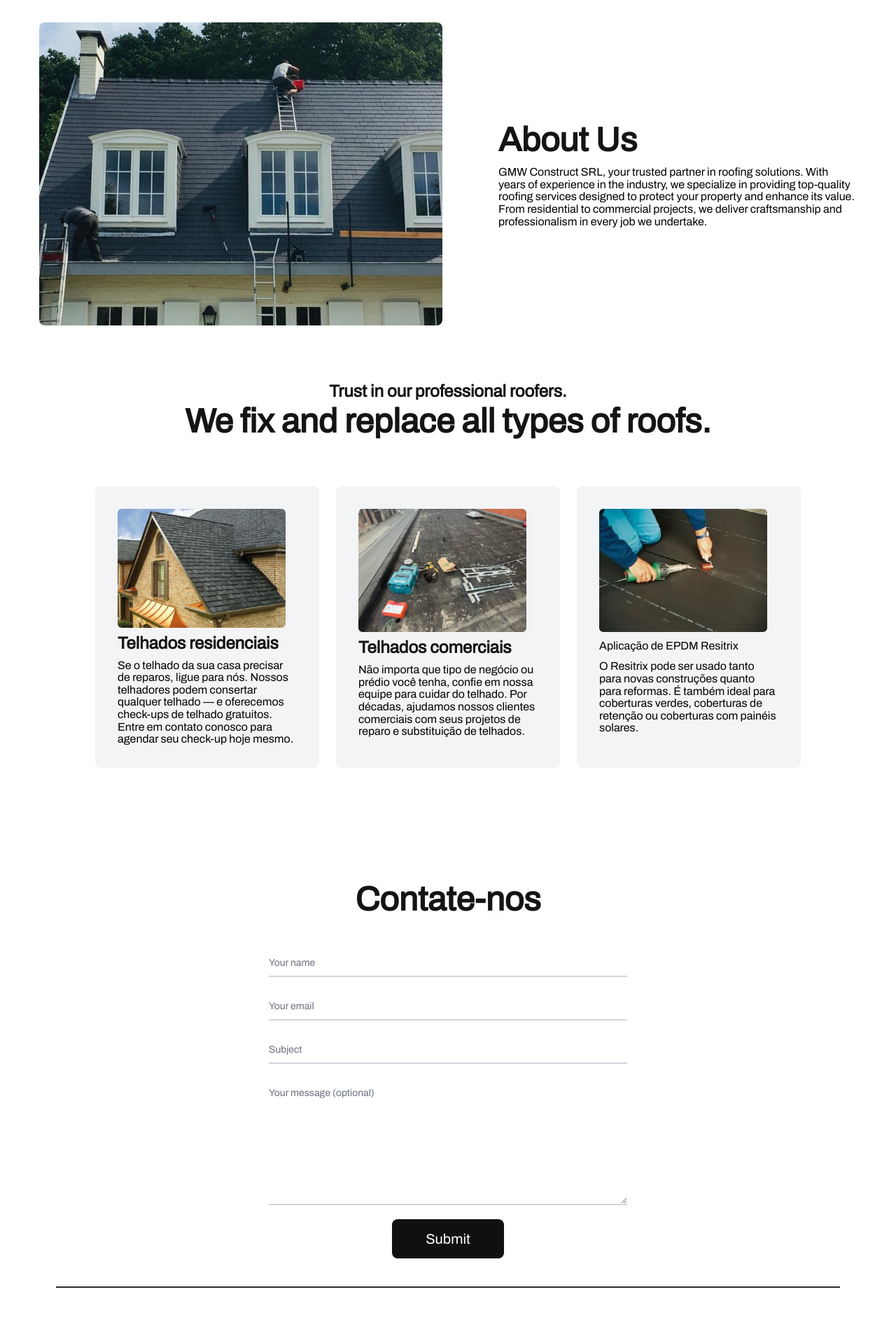
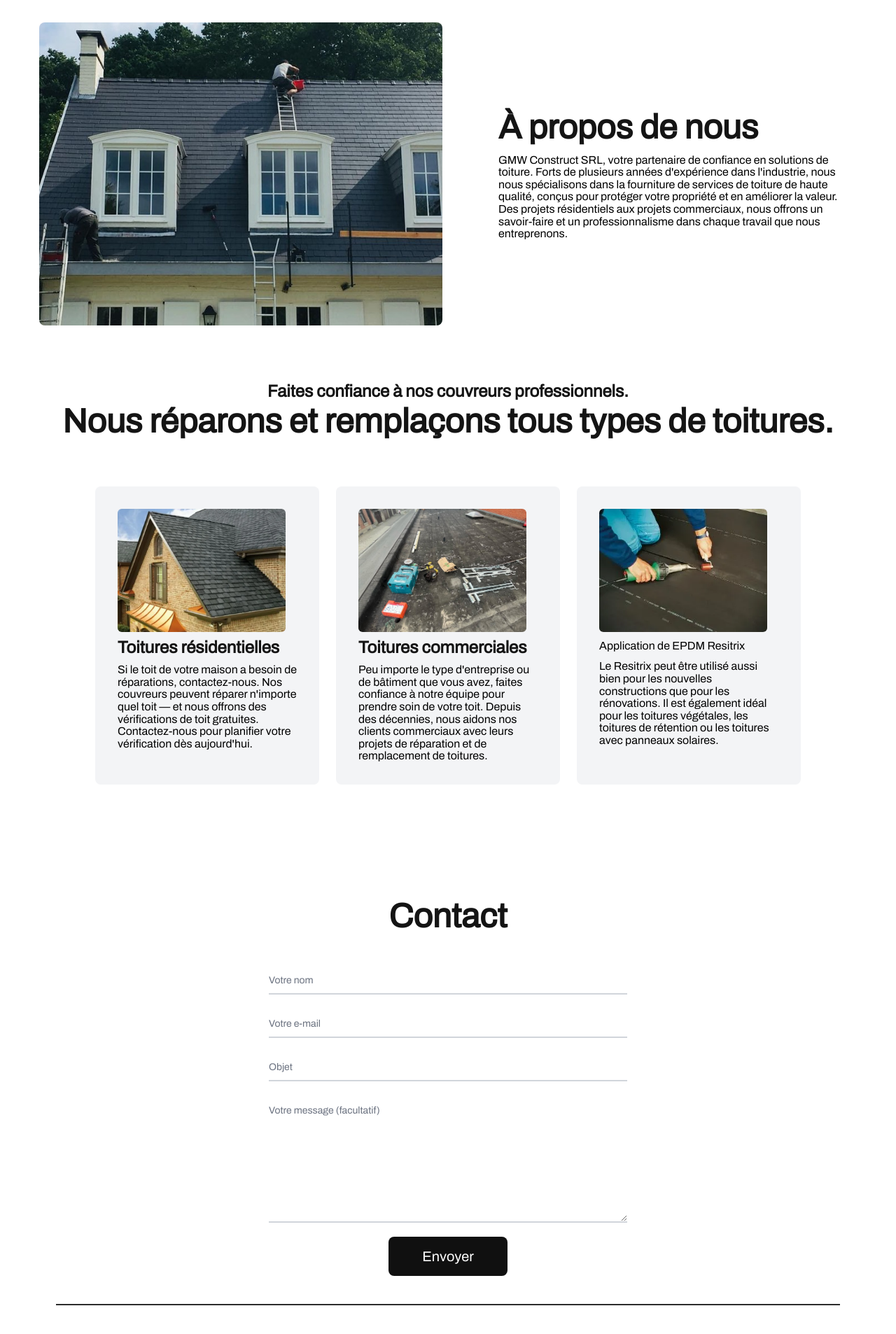
Before and after one commit to dheyssons/gmwconstruct, a Next.js app: page / in a window 1280 px wide. Shown: the part 880-2786 px from the top of the page at 70% size. Built offline with nearby package versions, Linux system fonts and the light colour scheme.

Commit message:
translation home page

```diff
--- a/app/page.js
+++ b/app/page.js
@@ -8,9 +8,9 @@ export default function Home() {
         <div className="mt-44 lg:mt-54 mx-12 lg:mr-12 flex flex-col gap-y-6">
           <div className='flex flex-col lg:gap-y-2'>
             <h1 className="h1 !leading-10 pb-2">GMW Construct SRL</h1>
-            <p className="text-[1.3rem] text-[#ffffffed] lg:text-[#000] leading-6">Construindo confiança, um telhado por vez.</p>
+            <p className="text-[1.3rem] text-[#ffffffed] lg:text-[#000] leading-6">Bâtir la confiance, un toit à la fois.</p>
           </div>
-          <a className="btn max-w-60" href="#contactus">CONTACT US</a>
+          <a className="btn max-w-60" href="#contactus">CONTACTEZ-NOUS</a>
         </div>
       </div>
 
@@ -23,8 +23,8 @@ export default function Home() {
             {/* texts */}
             <div className='flex flex-col gap-y-4'>
               <div className='flex flex-col gap-y-2'>
-                <h3 className='h3'>About Us</h3>
-                <p className='p md:large w-[18rem] md:w-[20rem] lg:w-[32rem]'>GMW Construct SRL, your trusted partner in roofing solutions. With years of experience in the industry, we specialize in providing top-quality roofing services designed to protect your property and enhance its value. From residential to commercial projects, we deliver craftsmanship and professionalism in every job we undertake.</p>
+                <h3 className='h3'>À propos de nous</h3>
+                <p className='p md:large w-[18rem] md:w-[20rem] lg:w-[32rem]'>GMW Construct SRL, votre partenaire de confiance en solutions de toiture. Forts de plusieurs années d'expérience dans l'industrie, nous nous spécialisons dans la fourniture de services de toiture de haute qualité, conçus pour protéger votre propriété et en améliorer la valeur. Des projets résidentiels aux projets commerciaux, nous offrons un savoir-faire et un professionnalisme dans chaque travail que nous entreprenons.</p>
               </div>
               {/* <div className='flex flex-col items-center gap-y-2'>
                 <p className='p text-[1rem] w-[32rem]'>At GMW Construct SRL, our mission is to build durable and reliable roofs while establishing long-lasting relationships with our clients. We believe in combining cutting-edge technology with superior materials to ensure that every roof we construct stands the test of time. Your satisfaction is our top priority.</p>
@@ -38,25 +38,25 @@ export default function Home() {
           <div className='flex flex-col items-center gap-y-16'>
 
             <div className='flex flex-col items-center'>
-              <h5 className="h5">Trust in our professional roofers.</h5>
-              <h3 className="h3">We fix and replace all types of roofs.</h3>
+              <h5 className="h5">Faites confiance à nos couvreurs professionnels.</h5>
+              <h3 className="h3">Nous réparons et remplaçons tous types de toitures.</h3>
             </div>
 
             <div className='wrapper-card mb-20'>
               <div className="card">
                 <img className="card-image" src="images/residentialroofs.webp"></img>
-                <h5 className="card-text h5">Telhados residenciais</h5>
-                <p className='card-text p'>Se o telhado da sua casa precisar de reparos, ligue para nós. Nossos telhadores podem consertar qualquer telhado  —  e oferecemos check-ups de telhado gratuitos. Entre em contato conosco para agendar seu check-up hoje mesmo.</p>
+                <h5 className="card-text h5">Toitures résidentielles</h5>
+                <p className='card-text p'>Si le toit de votre maison a besoin de réparations, contactez-nous. Nos couvreurs peuvent réparer n'importe quel toit — et nous offrons des vérifications de toit gratuites. Contactez-nous pour planifier votre vérification dès aujourd'hui.</p>
               </div>
               <div className="card">
                 <img className="card-image" src="images/commercialroofs.jpg"></img>
-                <h5 className="card-text h5">Telhados comerciais</h5>
-                <p className='card-text p'>Não importa que tipo de negócio ou prédio você tenha, confie em nossa equipe para cuidar do telhado. Por décadas, ajudamos nossos clientes comerciais com seus projetos de reparo e substituição de telhados.</p>
+                <h5 className="card-text h5">Toitures commerciales</h5>
+                <p className='card-text p'>Peu importe le type d'entreprise ou de bâtiment que vous avez, faites confiance à notre équipe pour prendre soin de votre toit. Depuis des décennies, nous aidons nos clients commerciaux avec leurs projets de réparation et de remplacement de toitures.</p>
               </div>
               <div className="card">
                 <img className="card-image" src="images/epdm.webp"></img>
-                <h5 className="card-text h 5">Aplicação de EPDM Resitrix</h5>
-                <p className='card-text p'>O Resitrix pode ser usado tanto para novas construções quanto para reformas. É também ideal para coberturas verdes, coberturas de retenção ou coberturas com painéis solares.</p>
+                <h5 className="card-text h 5">Application de EPDM Resitrix</h5>
+                <p className='card-text p'>Le Resitrix peut être utilisé aussi bien pour les nouvelles constructions que pour les rénovations. Il est également idéal pour les toitures végétales, les toitures de rétention ou les toitures avec panneaux solaires.</p>
               </div>
             </div>
           </div>
@@ -65,28 +65,28 @@ export default function Home() {
 
         {/* CONTACT US */}
         <div id='contactus' className='container mx-auto flex flex-col items-center gap-y-10'>
-          <h3 className='h3'>Contate-nos</h3>
+          <h3 className='h3'>Contact</h3>
 
           <form className="w-80 lg:w-full lg:max-w-lg mx-auto flex flex-col items-center">
             <div className="relative z-0 w-full mb-5 group">
                 <input type="text" name="floating_name" id="floating_name" className="block py-2.5 px-0 w-full text-sm text-gray-900 bg-transparent border-0 border-b-2 border-gray-300 appearance-none dark:text-white dark:border-gray-600 dark:focus:border-red-500 focus:outline-none focus:ring-0 focus:border-gray-900 peer" placeholder=" " required />
-                <label htmlFor="floating_name" className="peer-focus:font-medium absolute text-sm text-gray-500 dark:text-gray-400 duration-300 transform -translate-y-6 scale-75 top-3 -z-10 origin-[0] peer-focus:start-0 rtl:peer-focus:translate-x-1/4 rtl:peer-focus:left-auto peer-focus:dark:text-gray-900 peer-placeholder-shown:scale-100 peer-placeholder-shown:translate-y-0 peer-focus:scale-75 peer-focus:-translate-y-6">Your name</label>
+                <label htmlFor="floating_name" className="peer-focus:font-medium absolute text-sm text-gray-500 dark:text-gray-400 duration-300 transform -translate-y-6 scale-75 top-3 -z-10 origin-[0] peer-focus:start-0 rtl:peer-focus:translate-x-1/4 rtl:peer-focus:left-auto peer-focus:dark:text-gray-900 peer-placeholder-shown:scale-100 peer-placeholder-shown:translate-y-0 peer-focus:scale-75 peer-focus:-translate-y-6">Votre nom</label>
             </div>
             <div className="relative z-0 w-full mb-5 group">
                 <input type="email" name="floating_email" id="floating_email" className="block py-2.5 px-0 w-full text-sm text-gray-900 bg-transparent border-0 border-b-2 border-gray-300 appearance-none dark:text-white dark:border-gray-600 dark:focus:border-red-500 focus:outline-none focus:ring-0 focus:border-gray-900 peer" placeholder=" " required />
-                <label htmlFor="floating_email" className="peer-focus:font-medium absolute text-sm text-gray-500 dark:text-gray-400 duration-300 transform -translate-y-6 scale-75 top-3 -z-10 origin-[0] peer-focus:start-0 rtl:peer-focus:translate-x-1/4 peer-focus:dark:text-gray-900 peer-placeholder-shown:scale-100 peer-placeholder-shown:translate-y-0 peer-focus:scale-75 peer-focus:-translate-y-6">Your email</label>
+                <label htmlFor="floating_email" className="peer-focus:font-medium absolute text-sm text-gray-500 dark:text-gray-400 duration-300 transform -translate-y-6 scale-75 top-3 -z-10 origin-[0] peer-focus:start-0 rtl:peer-focus:translate-x-1/4 peer-focus:dark:text-gray-900 peer-placeholder-shown:scale-100 peer-placeholder-shown:translate-y-0 peer-focus:scale-75 peer-focus:-translate-y-6">Votre e-mail</label>
             </div>
             <div className="relative z-0 w-full mb-5 group">
                 <input type="text" name="subject" id="floating_subject" className="block py-2.5 px-0 w-full text-sm text-gray-900 bg-transparent border-0 border-b-2 border-gray-300 appearance-none dark:text-white dark:border-gray-600 dark:focus:border-red-500 focus:outline-none focus:ring-0 focus:border-gray-900 peer" placeholder=" " required />
-                <label htmlFor="floating_subject" className="peer-focus:font-medium absolute text-sm text-gray-500 dark:text-gray-400 duration-300 transform -translate-y-6 scale-75 top-3 -z-10 origin-[0] peer-focus:start-0 rtl:peer-focus:translate-x-1/4 peer-focus:dark:text-gray-900 peer-placeholder-shown:scale-100 peer-placeholder-shown:translate-y-0 peer-focus:scale-75 peer-focus:-translate-y-6">Subject</label>
+                <label htmlFor="floating_subject" className="peer-focus:font-medium absolute text-sm text-gray-500 dark:text-gray-400 duration-300 transform -translate-y-6 scale-75 top-3 -z-10 origin-[0] peer-focus:start-0 rtl:peer-focus:translate-x-1/4 peer-focus:dark:text-gray-900 peer-placeholder-shown:scale-100 peer-placeholder-shown:translate-y-0 peer-focus:scale-75 peer-focus:-translate-y-6">Objet</label>
             </div>
             <div className="grid md:gap-6 w-full">
               <div className="relative z-0 w-full mb-5 group">
                   <textarea type="message" rows="8" name="floating_message" id="floating_message" className="block py-2.5 px-0 w-full text-sm text-gray-900 bg-transparent border-0 border-b-2 border-gray-300 appearance-none dark:text-white dark:border-gray-600 dark:focus:border-red-500 focus:outline-none focus:ring-0 focus:border-gray-900 peer" placeholder=" " required></textarea>
-                  <label htmlFor="floating_message" className="peer-focus:font-medium absolute text-sm text-gray-500 dark:text-gray-400 duration-300 transform -translate-y-6 scale-75 top-3 -z-10 origin-[0] peer-focus:start-0 rtl:peer-focus:translate-x-1/4 peer-focus:dark:text-gray-900 peer-placeholder-shown:scale-100 peer-placeholder-shown:translate-y-0 peer-focus:scale-75 peer-focus:-translate-y-6">Your message (optional)</label>
+                  <label htmlFor="floating_message" className="peer-focus:font-medium absolute text-sm text-gray-500 dark:text-gray-400 duration-300 transform -translate-y-6 scale-75 top-3 -z-10 origin-[0] peer-focus:start-0 rtl:peer-focus:translate-x-1/4 peer-focus:dark:text-gray-900 peer-placeholder-shown:scale-100 peer-placeholder-shown:translate-y-0 peer-focus:scale-75 peer-focus:-translate-y-6">Votre message (facultatif)</label>
               </div>
             </div>
-            <button type="submit" className="btn">Submit</button>
+            <button type="submit" className="btn">Envoyer</button>
           </form>
 
           <div className='line'></div>
--- a/components/footer.js
+++ b/components/footer.js
@@ -23,7 +23,7 @@ export default function Footer() {
 						{/* icon & text  */}
 						<div className='flex flex-col items-center w-full max-w-[30rem]'>
 							<img src="/logo.png" className='w-full max-w-[64px] h-full max-h-[64px] mb-3' alt="" />
-							<p className={`${archivo.className} p small mb-10 w-[8rem] md:w-full text-center`}>GMW Construct is everywhere to attend you.</p>
+							<p className={`${archivo.className} p small mb-10 w-[8rem] md:w-full text-center`}>GMW Construct est partout pour vous assister.</p>
 						</div>
 
 						{/* social media  */}
```
